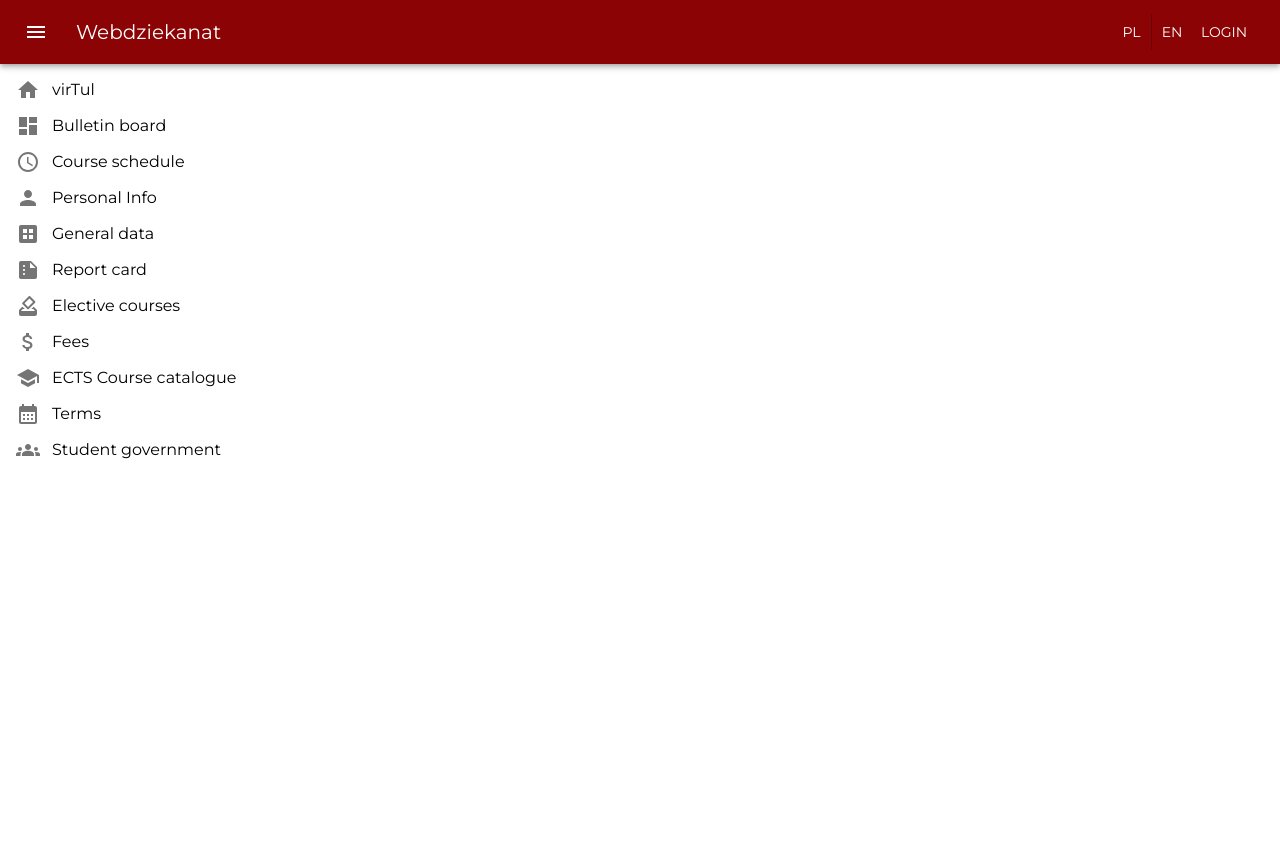
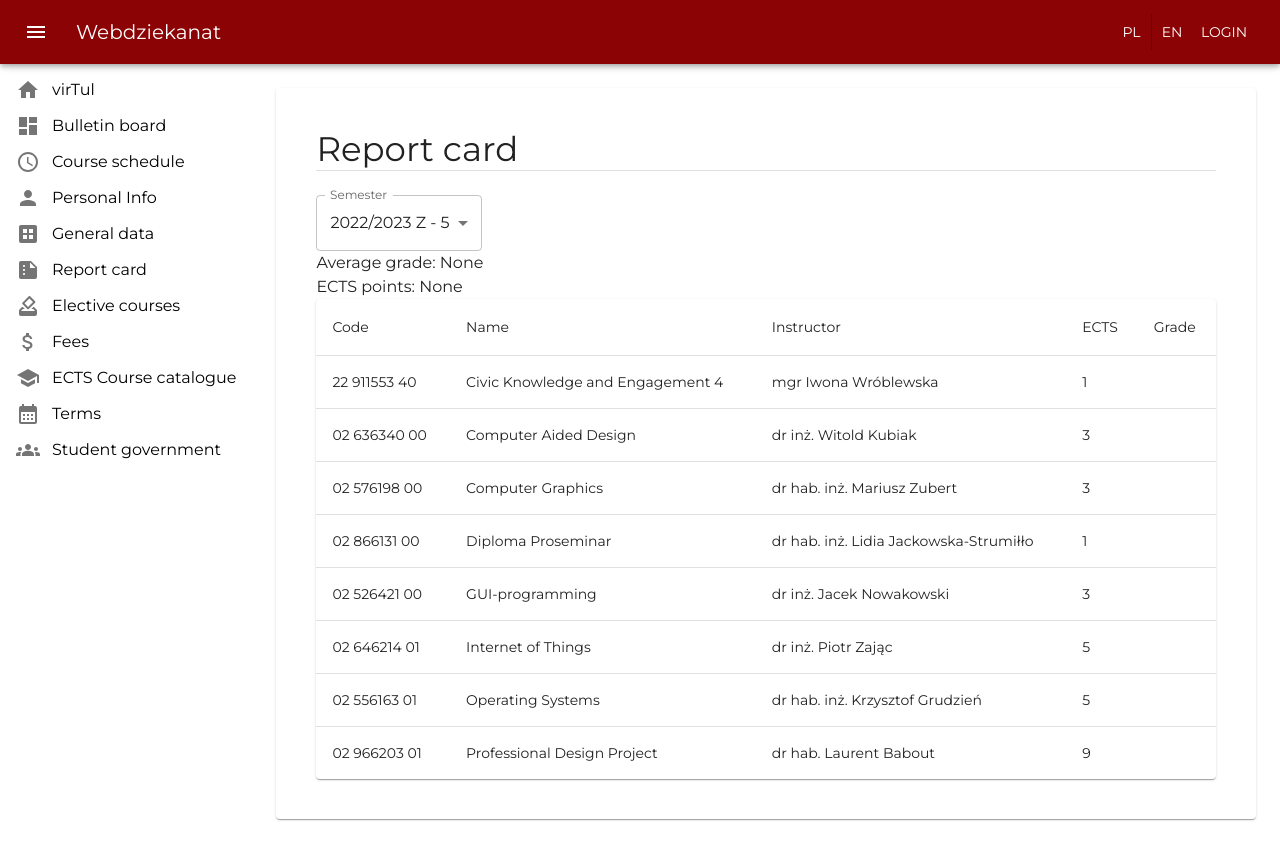
Before and after one commit to marcinjaborski/webdziekanat, a React (Create React App) app: page /reportCard in a window 1280 px wide. Before the commit the page ends 800 px from the top, so only its background shows below. Built offline with nearby package versions, Linux system fonts and the light colour scheme; data requests are answered from the project's data file.

Commit message:
Report card

```diff
--- a/db.json
+++ b/db.json
@@ -64,5 +64,133 @@
       "whole": 4.9,
       "ects": "120/150"
     }
-  }
+  },
+  "grades": [{
+    "name": "2022/2023 Z - 5",
+    "average": null,
+    "ects": null,
+    "subjects": [{
+      "code": "22 911553 40",
+      "name": "Civic Knowledge and Engagement 4",
+      "instructor": "mgr Iwona Wróblewska",
+      "ects": 1,
+      "grade": null
+    }, {
+      "code": "02 636340 00",
+      "name": "Computer Aided Design",
+      "instructor": "dr inż. Witold Kubiak",
+      "ects": 3,
+      "grade": null
+    }, {
+      "code": "02 576198 00",
+      "name": "Computer Graphics",
+      "instructor": "dr hab. inż. Mariusz Zubert",
+      "ects": 3,
+      "grade": null
+    }, {
+      "code": "02 866131 00",
+      "name": "Diploma Proseminar",
+      "instructor": "dr hab. inż. Lidia Jackowska-Strumiłło",
+      "ects": 1,
+      "grade": null
+    }, {
+      "code": "02 526421 00",
+      "name": "GUI-programming",
+      "instructor": "dr inż. Jacek Nowakowski",
+      "ects": 3,
+      "grade": null
+    }, {
+      "code": "02 646214 01",
+      "name": "Internet of Things",
+      "instructor": "dr inż. Piotr Zając",
+      "ects": 5,
+      "grade": null
+    }, {
+      "code": "02 556163 01",
+      "name": "Operating Systems",
+      "instructor": "dr hab. inż. Krzysztof Grudzień",
+      "ects": 5,
+      "grade": null
+    }, {
+      "code": "02 966203 01",
+      "name": "Professional Design Project",
+      "instructor": "dr hab. Laurent Babout",
+      "ects": 9,
+      "grade": null
+    }]
+  },{
+    "name": "2021/2022 L - 4",
+    "average": 4.74,
+    "ects": 30,
+    "subjects": [{
+      "code": "22 911553 30",
+      "name": "Civic Knowledge and Engagement 3",
+      "instructor": "mgr Iwona Wróblewska",
+      "ects": 1,
+      "grade": 5
+    },{
+      "code": "02 545874 00",
+      "name": "Computer Architecture",
+      "instructor": "dr inż. Witold Marańda",
+      "ects": 5,
+      "grade": 4.5
+    }, {
+      "code": "02 616147 00",
+      "name": "Embedded Systems",
+      "instructor": "dr hab. inż. Dariusz Makowski",
+      "ects": 5,
+      "grade": 3.5
+    }, {
+      "code": "02 576196 00",
+      "name": "Human Computer Interaction",
+      "instructor": "dr inż. Magdalena Wróbel-Lachowska",
+      "ects": 5,
+      "grade": 4
+    }, {
+      "code": "02 646211 00",
+      "name": "Interactive Web Applications",
+      "instructor": "dr inż. Rafał Kotas",
+      "ects": 3,
+      "grade": 5
+    }, {
+      "code": "22 925501 30",
+      "name": "Język hiszpański A0-A1 b.3 (a)",
+      "instructor": "mgr Agnieszka Rogaczewska-Granatowska",
+      "ects": 2,
+      "grade": 4.5
+    }, {
+      "code": "02 606212 00",
+      "name": "Software Engineering",
+      "instructor": "dr inż. Tomasz Kowalski",
+      "ects": 3,
+      "grade": 4
+    }, {
+      "code": "02 966179 00",
+      "name": "Team Project",
+      "instructor": "dr inż. Krzysztof Tomalczyk",
+      "ects": 6,
+      "grade": 5
+    }, {
+      "code": "23 923111 30",
+      "name": "Wychowanie fizyczne m. 3",
+      "instructor": "mgr Agata Czarnecka",
+      "ects": 0,
+      "grade": "zal"
+    }]
+  },{
+    "name": "2021/2022 Z - 3",
+    "average": 4.43,
+    "ects": 30,
+    "subjects": []
+  },{
+    "name": "2020/2021 L - 2",
+    "average": 4.76,
+    "ects": 30,
+    "subjects": []
+  },{
+    "name": "2020/2021 Z - 1",
+    "average": 4.52,
+    "ects": 30,
+    "subjects": []
+  }]
 }
--- a/src/App.tsx
+++ b/src/App.tsx
@@ -7,6 +7,7 @@ import BulletinBoard from './components/BulletinBoard';
 import CourseSchedule from './components/CourseSchedule';
 import PersonalDataPage from './components/PersonalDataPage';
 import GeneralDataPage from './components/General';
+import ReportCard from './components/ReportCard';
 
 export const primaryColor = '#8b0304';
 
@@ -34,6 +35,7 @@ function App() {
             <Route path="/schedule" element={<CourseSchedule />} />
             <Route path="/personalData" element={<PersonalDataPage />} />
             <Route path="/generalData" element={<GeneralDataPage />} />
+            <Route path="/reportCard" element={<ReportCard />} />
           </Routes>
         </Box>
       </Box>
--- /dev/null
+++ b/src/components/ReportCard.tsx
@@ -0,0 +1,90 @@
+import {
+  Divider,
+  MenuItem,
+  Paper,
+  Table,
+  TableBody,
+  TableCell,
+  TableContainer,
+  TableHead,
+  TableRow,
+  TextField,
+  Typography,
+} from '@mui/material';
+import { useEffect, useState } from 'react';
+import axios from 'axios';
+
+type SemesterInfo = {
+  name: string;
+  average: number | null;
+  ects: number | null;
+  subjects: Subject[];
+};
+
+type Subject = {
+  code: string;
+  name: string;
+  instructor: string;
+  ects: number;
+  grade: number | null;
+};
+
+const ReportCard = () => {
+  const [semesters, setSemesters] = useState<SemesterInfo[]>();
+  const [selectedSemester, setSelectedSemester] = useState(0);
+
+  useEffect(() => {
+    (async () => {
+      const response = await axios.get('http://localhost:5000/grades');
+      setSemesters(response.data);
+    })();
+  }, []);
+  return (
+    <Paper sx={{ p: 5, m: 'auto' }}>
+      <Typography variant="h4">Report card</Typography>
+      <Divider sx={{ mb: 3 }} />
+      <TextField
+        select
+        label="Semester"
+        value={selectedSemester}
+        onChange={(event) => setSelectedSemester(Number(event.target.value))}
+      >
+        {semesters?.map((semester, index) => (
+          <MenuItem key={semester.name} value={index}>
+            {semester.name}
+          </MenuItem>
+        ))}
+      </TextField>
+      <Typography variant="body1">Average grade: {semesters?.[selectedSemester].average ?? 'None'}</Typography>
+      <Typography variant="body1">ECTS points: {semesters?.[selectedSemester].ects ?? 'None'}</Typography>
+      <TableContainer component={Paper}>
+        <Table>
+          <TableHead>
+            <TableRow>
+              <TableCell>Code</TableCell>
+              <TableCell>Name</TableCell>
+              <TableCell>Instructor</TableCell>
+              <TableCell>ECTS</TableCell>
+              <TableCell>Grade</TableCell>
+            </TableRow>
+          </TableHead>
+          <TableBody>
+            {semesters?.[selectedSemester].subjects.map((subject) => (
+              <TableRow key={subject.code} sx={{ '&:last-child td, &:last-child th': { border: 0 } }}>
+                <TableCell component="th" scope="row">
+                  {subject.code}
+                </TableCell>
+                <TableCell>{subject.name}</TableCell>
+                <TableCell>{subject.instructor}</TableCell>
+                <TableCell>{subject.ects}</TableCell>
+                <TableCell>{subject.grade}</TableCell>
+              </TableRow>
+            ))}
+          </TableBody>
+        </Table>
+      </TableContainer>
+    </Paper>
+  );
+};
+
+export default ReportCard;
```
